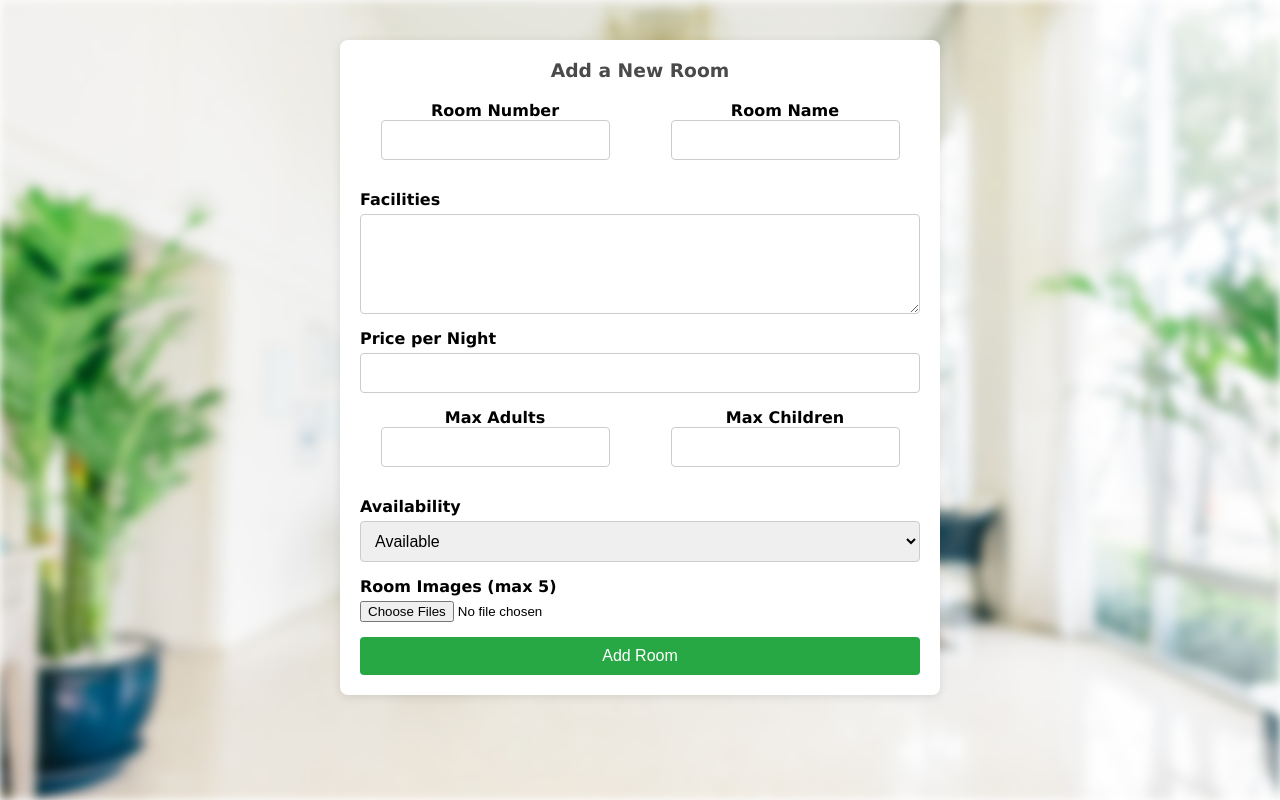
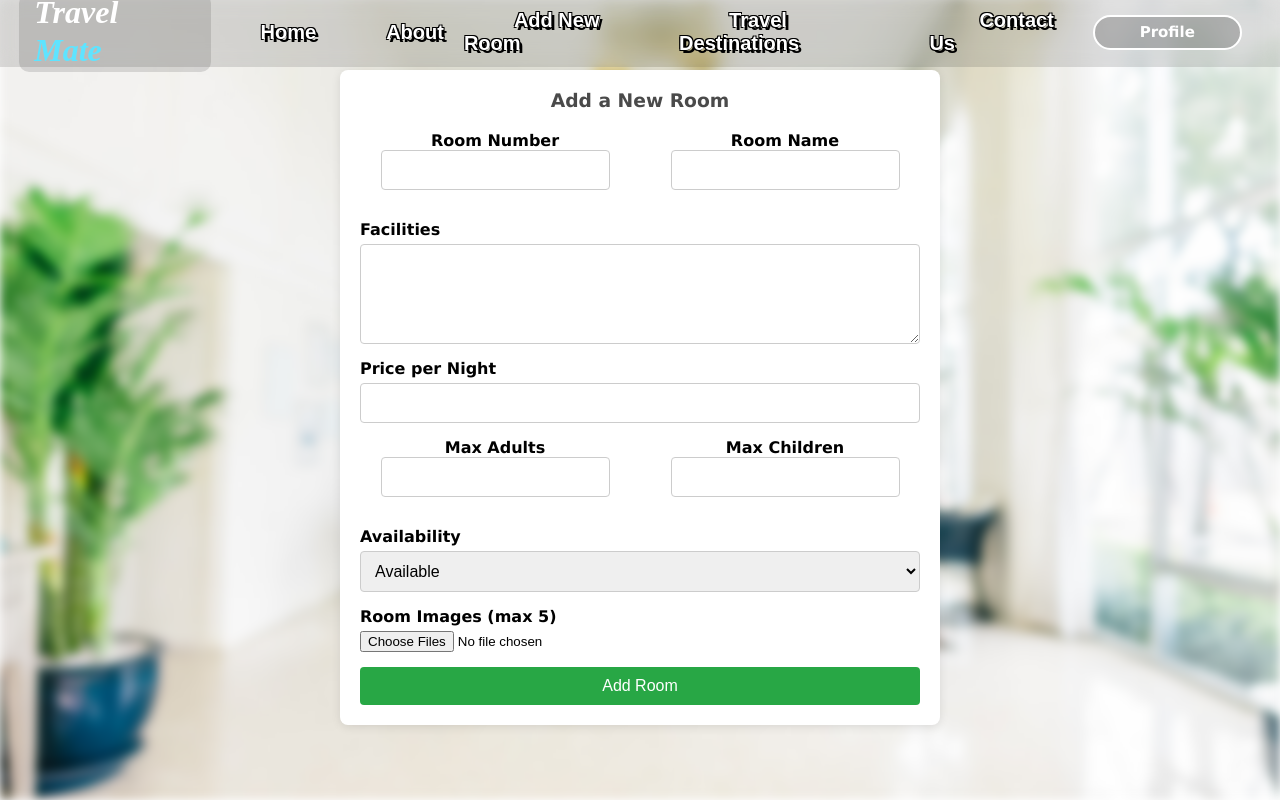
Before and after one commit to mihirudahanayake/1st_year_Project_G15, a PHP site: page /add_room.php in a window 1280 px wide. Run offline with PHP 8.4, Linux system fonts and the light colour scheme; a user stored in the database is signed in; some libraries are stand-ins or nearby versions.

Commit message:
Add files via upload

```diff
--- a/add_room.css
+++ b/add_room.css
@@ -40,7 +40,7 @@
  }
 
  /* Headings */
- h3 {
+ .dashboard-container h3 {
      text-align: center;
      color: #4a4a4a;
      margin-bottom: 20px;
@@ -74,7 +74,7 @@
  }
 
  /* Button Styles */
- button {
+ .dashboard-container button {
      background-color: #28a745;
      color: white;
      border: none;
@@ -85,7 +85,7 @@
      transition: background-color 0.3s ease;
  }
 
- button:hover {
+ .dashboard-container button:hover {
      background-color: #218838;
  }
 
@@ -100,7 +100,7 @@
      flex: 1; /* Ensure both fields take equal width */
  }
 
- label {
+ .dashboard-container label {
      margin-bottom: 5px;
      font-weight: bold;
      text-align: left;
@@ -112,7 +112,7 @@
          padding: 10px;
      }
 
-     button {
+     .dashboard-container button {
          width: 100%;
      }
  }
--- a/add_room.php
+++ b/add_room.php
@@ -82,7 +82,9 @@ if (isset($_POST['add_room'])) {
     <link rel="stylesheet" href="add_room.css">
 </head>
 <body>
+<?php include('header.php');?>
     <div class="bg"></div>
+
     <div class="dashboard-container">
         <!-- Add a New Room Section -->
         <h3>Add a New Room</h3>
--- a/assign_desti.php
+++ b/assign_desti.php
@@ -116,9 +116,8 @@ if (isset($_POST['assign_destination'])) {
           <link rel="stylesheet" href="asign-desti.css">
      </head>
      <body>
+     <?php include('header.php');?>
 
-          <button onclick="location.href='hotel_dashboard.php'">Back to Dashboard</button>
-        <!-- Select or Add City -->
         <h3>Select City</h3>
         <form method="POST" action="assign_desti.php">
             <label for="city">Select City:</label>
--- a/edit_room.css
+++ b/edit_room.css
@@ -1,7 +1,7 @@
 /* General Styles */
 body {
     font-family: Arial, sans-serif;
-    margin: 0;
+    margin-top: 1rem;
     padding: 20px;
 }
 
--- a/edit_room.php
+++ b/edit_room.php
@@ -3,7 +3,7 @@
 include('config.php');
 
 // Check if the user is logged in and is a hotel admin
-if (!isset($_SESSION['user_id']) || $_SESSION['user_type'] !== 'hotel_admin') {
+if (!isset($_SESSION['user_id']) || $_SESSION['user_type'] == 'user') {
     header("Location: login.html");
     exit();
 }
@@ -176,9 +176,9 @@ $imageStmt->close();
 </head>
 <body>
     <div class="bg"></div>
+    <?php include('header.php');?>
     <div class="div1">
-        <!-- Back to Dashboard Button -->
-        <button onclick="location.href='hotel_dashboard.php'">Back to Dashboard</button>
+
         <h2>Booking Details</h2>
         <p><?php
             // Fetch all booking date ranges for this room
--- a/header.css
+++ b/header.css
@@ -57,6 +57,10 @@ header {
     z-index: 100;
 }
 
+.nav-menu{
+    text-align: center;
+}
+
  .menu-btn {
      font-size: 28px;
      color: #ffffff;
@@ -66,6 +70,8 @@ header {
  }
 
 .header ul {
+    text-decoration: none;
+    font-family: Arial, sans-serif;
      display: flex;
      align-items: center;
      gap: 10px;
--- a/header.php
+++ b/header.php
@@ -25,18 +25,51 @@ include_once "config.php";
                     <span class="t-span2">Mate</span>
                 </span></h3>
                 <ul id="nav-menu">
-                              <li><a href="index.php">Home</a></li>
+                <?php
+    // Check if the user is logged in
+    if (isset($_SESSION['user_id'])) {
+        if ($_SESSION['user_type'] == 'hotel_admin') {
+            echo '<li><a href="hotel_dashboard.php">Home</a></li>';
+        } elseif ($_SESSION['user_type'] == 'user') {
+            echo '<li><a href="index.php">Home</a></li>';
+        } else {
+            echo '<li><a href="index.php">Home</a></li>';
+        }
+    } else {
+        echo '<li><a href="index.php">Home</a></li>';
+    }
+?>
+
+
                     <li><a href="#">About</a></li>
-                              <li><a href="hotel_list.php">Hotels</a></li>
+
+                    <?php
+                    // Check if the user is logged in
+                    if (isset($_SESSION['user_id'])) {
+                         // Check the user type and show relevant links
+                         if ($_SESSION['user_type'] == 'hotel_admin') {
+                            // For hotel admins, hide 'Hotels' and show 'Add New Room'
+                            echo '<li><a href="add_room.php">Add New Room</a></li>';
+                         } elseif ($_SESSION['user_type'] == 'user') {
+                              echo '<li><a href="hotel_list.php">Hotels</a></li>';
+                         } else {
+                              echo '<li><a href="hotel_list.php">Hotels</a></li>';
+                         }
+                    } else {
+                         echo '<li><a href="hotel_list.php">Hotels</a></li>';
+                     }
+                    ?>
+
+
                     <li><a href="travel_destination.php">Travel Destinations</a></li>
                     <li><a href="#">Contact Us</a></li>
                 </ul>
+
                 <?php
-                              if (isset($_SESSION['user_id']))
-                              {
+                // Profile or login link based on login status
+                if (isset($_SESSION['user_id'])) {
                     echo '<a id="login" href="profile.php"><b>Profile</b></a>';
-                              }
-                              else {
+                } else {
                     echo '<a id="login" href="login.html"><b>Log in</b></a>';
                 }
                 ?>
@@ -48,9 +81,32 @@ include_once "config.php";
     <div class="side-nav" id="side-nav">
         <button class="close-btn" id="close-btn">&times;</button>
         <ul>
-                    <li><a href="index.php">Home</a></li>
+               <?php
+                    // Check if the user is logged in
+                    if (isset($_SESSION['user_id'])) {
+                        // Check the user type and show relevant links
+                        if ($_SESSION['user_type'] == 'hotel_admin') {
+                            // For hotel admins, hide 'Hotels' and show 'Add New Room'
+                            echo '<li><a href="hotel_dashboard.php">Home</a></li>';
+                        } else {
+                            // For regular users, show 'Hotels'
+                            echo '<li><a href="index.php">Home</a></li>';
+                        }
+                    }
+                    ?>
             <li><a href="#">About</a></li>
-                    <li><a href="hotel_list.php">Hotels</a></li>
+
+            <?php
+            // Show relevant links based on user type in the side navigation
+            if (isset($_SESSION['user_id'])) {
+                if ($_SESSION['user_type'] == 'hotel_admin') {
+                    echo '<li><a href="add_room.php">Add New Room</a></li>';
+                } else {
+                    echo '<li><a href="hotel_list.php">Hotels</a></li>';
+                }
+            }
+            ?>
+
             <li><a href="travel_destination.php">Travel Destinations</a></li>
             <li><a href="#">Contact Us</a></li>
         </ul>
--- a/hotel_dashboard.php
+++ b/hotel_dashboard.php
@@ -300,6 +300,7 @@ $stmt->close();
 </head>
 <body>
     <div class="bg"></div>
+    <?php include('header.php');?>
     <div class="dashboard-container">
     <h2><?php echo htmlspecialchars($hotel_name); ?></h2>
 
```
Also changed, not shown: destination_details.php (+8 -2 lines), hotel-dashboard.css (+15 -16 lines). Lines whose indentation alone changed are shown as unchanged.
